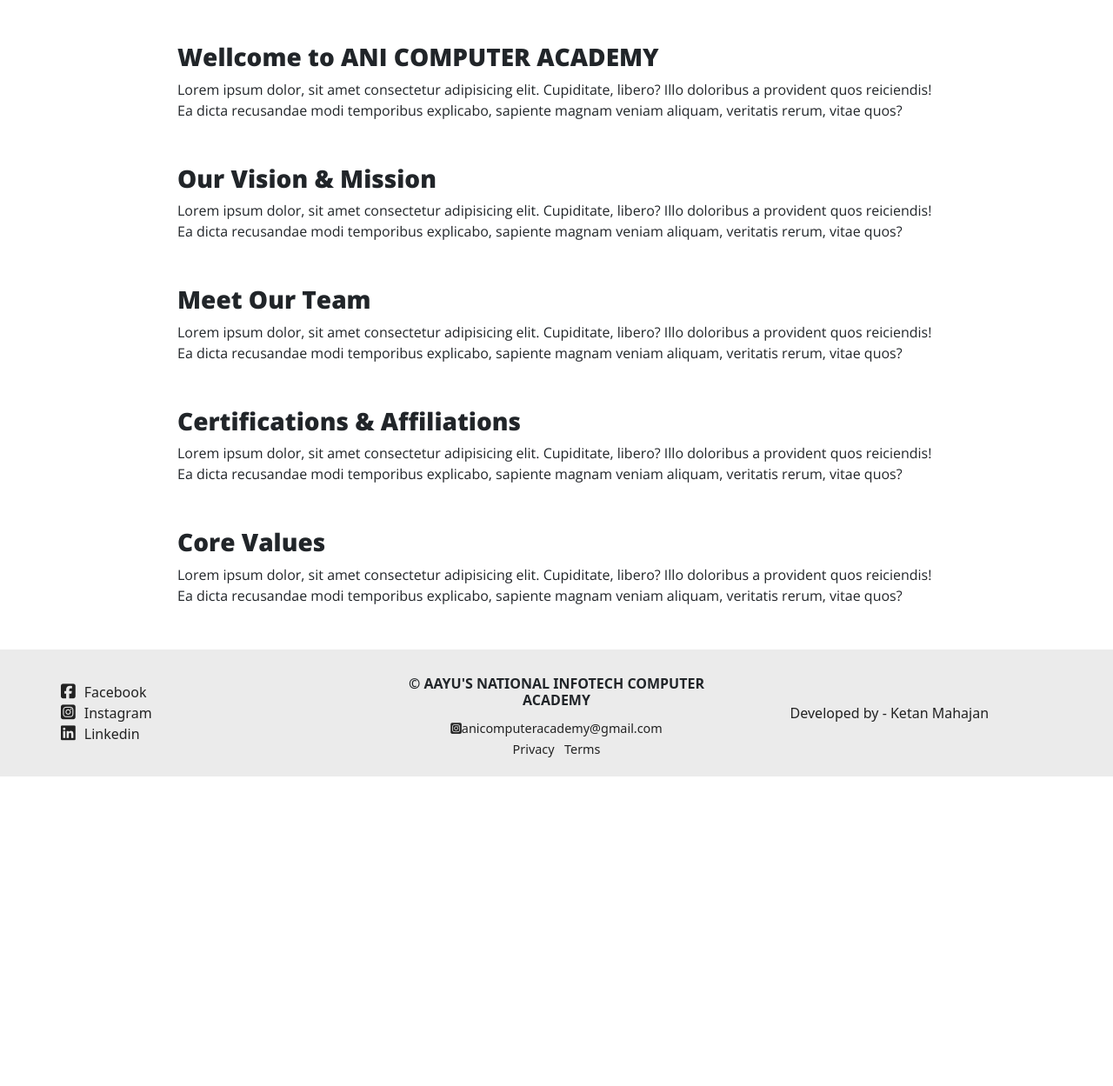
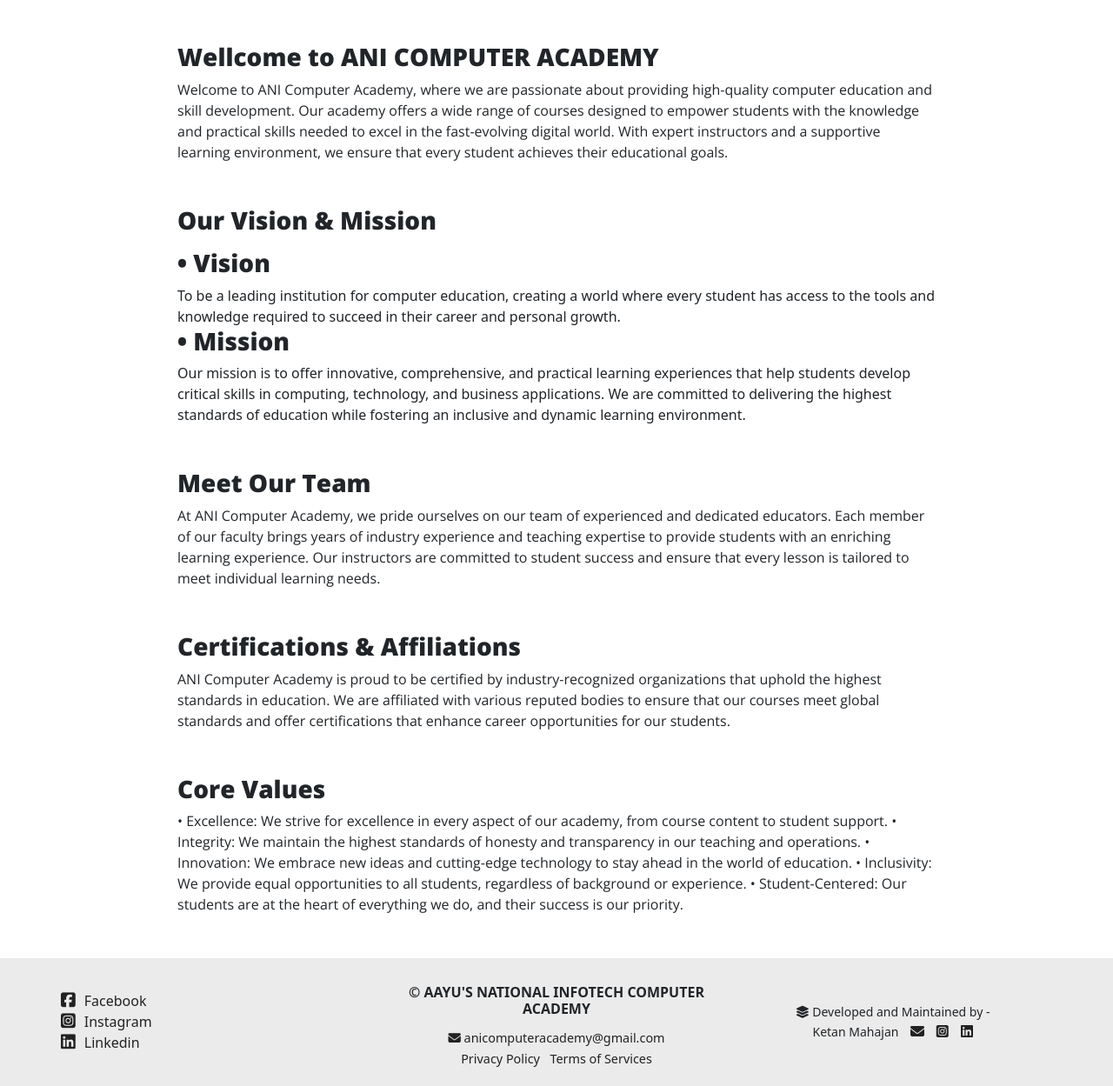
Before and after one commit to ketanmahajan24/anicomputeracademyanturli.com-, a Node server app: page /aboutUs in a window 1280 px wide. Shown: the part 839-2088 px from the top of the page at 87% size. Before the commit the page ends 1732 px from the top, so only its background shows below. Run offline with Node 20, Linux system fonts and the light colour scheme; some libraries are stand-ins or nearby versions; some web fonts are replaced.

Commit message:
Initial commit

```diff
--- a/app.js
+++ b/app.js
@@ -74,6 +74,22 @@ app.get("/contact",(req,res)=>{
 })
 app.get("/student-login",(req,res)=>{
   res.render("./loginpage/student-login.ejs");
+})
+
+app.get("/privacy-policy",(req,res)=>{
+  res.render("./legal/privacy.ejs");
+})
+
+app.get("/Terms-of-Service",(req,res)=>{
+  res.render("./legal/terms.ejs");
+})
+
+app.get("/legal-certificate-india-iso",(req,res)=>{
+  res.render("./legal/iso.ejs");
+})
+
+app.get("/legal-certificate-india-msme",(req,res)=>{
+  res.render("./legal/msme.ejs");
 })
 
 // ADMIN DASHBOARD
--- a/public/css/style.css
+++ b/public/css/style.css
@@ -38,7 +38,7 @@ body{
 /* navbar */
 .navbar-nav{
     background:rgba(0, 0, 0);
-    padding-left: 350px;
+    padding-left: 25%;
     display: flex;
     /* justify-content: fl; */
     justify-items: center;
@@ -161,6 +161,9 @@ footer {
     display: flex;
     flex-direction: column;
     /* align-items: center; */
+}
+.f-info-links{
+    font-size: 14px;
 }
 .f-info-socials a,
 .f-info-links a,
@@ -339,6 +342,14 @@ footer {
     width: 60%;
     height:100px;
     }
+}
+
+.certificate-link{
+    color: rgb(0, 10, 44);
+}
+.certificate-link:hover{
+
+    color: red;
 }
 /* certificate ended */
 
--- a/views/admin/students.ejs
+++ b/views/admin/students.ejs
@@ -6,7 +6,7 @@
      <form method="GET" action="/admin/students/new">
         <div class="row">
         <h1 class="col-9">Enrolled Students</h1>
-        <button class="col-2 btn btn-primary" style="margin: auto;"><i class="fa-solid fa-user-plus"></i> Add New User</button>
+        <button class="col-2 btn btn-primary" style="margin: auto;"><i class="fa-solid fa-user-plus"></i>Add New Student</button>
         </div>
      </form>
     <div class="container student-box">
--- a/views/includes/footer.ejs
+++ b/views/includes/footer.ejs
@@ -7,14 +7,21 @@
         </div>
         <div class="f-info-brand">
             <h6> &copy; AAYU'S NATIONAL INFOTECH COMPUTER ACADEMY</h6>
-            <a href="gmail.com"><i class="fa-brands fa-square-instagram"></i>anicomputeracademy@gmail.com</a>
+            <a class="email-tag"  href="https://mail.google.com/mail/?view=cm&fs=1&to=anicomputeracademy@gmail.com&su=Coaching%20Inquiry%20About%20Courses&body=Hello%2C%20I%20would%20like%20to%20inquire%20about%20the%20courses%20offered.%20Please%20provide%20me%20with%20more%20details."
+            target="_blank"> <i class="fa-solid fa-envelope"></i> anicomputeracademy@gmail.com</a>
 
             <br>
-            <a class="privacy-terms" href="/privacy"> Privacy </a> &MediumSpace;
-            <a class="privacy-terms" href="/terms"> Terms </a>
+            <a class="privacy-terms" href="/privacy-policy"> Privacy Policy </a> &MediumSpace;
+            <a class="privacy-terms" href="/Terms-of-Service"> Terms of Services </a>
         </div>
         <div class="f-info-links">
-            <a href="https://www.instagram.com/ketan_m24"> Developed by - Ketan Mahajan </a> &MediumSpace;
+            <i class="fa-solid fa-layer-group"></i> Developed and Maintained by -
+            <br>
+             Ketan Mahajan <a style="padding-left: 10px;"  href="https://mail.google.com/mail/?view=cm&fs=1&to=ketanmahajan2003@gmail.com&su=Website%20Development%20Inquiry&body=Hello%20Ketan%2C%0A%0AI%20would%20like%20to%20inquire%20about%20your%20website%20development%20services.%20Please%20provide%20me%20with%20more%20details."
+             target="_blank"> <i class="fa-solid fa-envelope"></i></a>
+             <a  style="padding-left: 10px;" href="https://www.instagram.com/ketan_m24/profilecard/?igsh=czdwcDBocTRoc3Zn"> <i class="fa-brands fa-square-instagram"></i> </a>
+             <a  style="padding-left: 10px;" href="https://www.linkedin.com/in/ketan-mahajan24/"> <i class="fa-brands fa-linkedin"></i> </a>
+
         </div>
     </div>
 </footer>
--- /dev/null
+++ b/views/legal/iso.ejs
@@ -0,0 +1 @@
+<img style="width: 90vw; margin: auto;"  src="/images/iso-certificate_page-0001.jpg" alt="ISO certificates INDIA ">
--- /dev/null
+++ b/views/legal/msme.ejs
@@ -0,0 +1 @@
+<img style="width: 90vw; margin: auto;" src="/images/msme-certificate.jpg" alt="ISO certificates INDIA ">
--- a/views/pages/aboutUs.ejs
+++ b/views/pages/aboutUs.ejs
@@ -36,19 +36,6 @@
     </div>
 
 
-
-
-
-
-
-
-
-
-
-
-
-
-
     <!-- WHY CHOOSE US ? SECTION IMG -->
 <div class="image-container">
   <div  class="image-zoom w-100"></div>
@@ -63,28 +50,37 @@
    <!-- /* WELCOME TO ANI */ -->
     <div class="container col-8 about-section offset-2">
      <h3 >Wellcome to ANI COMPUTER ACADEMY</h3>
-     <P>Lorem ipsum dolor, sit amet consectetur adipisicing elit. Cupiditate, libero? Illo doloribus a provident quos reiciendis! Ea dicta recusandae modi temporibus explicabo, sapiente magnam veniam aliquam, veritatis rerum, vitae quos?</P>
+     <P>Welcome to ANI Computer Academy, where we are passionate about providing high-quality computer education and skill development. Our academy offers a wide range of courses designed to empower students with the knowledge and practical skills needed to excel in the fast-evolving digital world. With expert instructors and a supportive learning environment, we ensure that every student achieves their educational goals.</P>
     </div>
 
    <!-- /* WELCOME TO ANI */ -->
     <div class="container col-8 about-section offset-2">
      <h3 >Our Vision & Mission </h3>
-     <P>Lorem ipsum dolor, sit amet consectetur adipisicing elit. Cupiditate, libero? Illo doloribus a provident quos reiciendis! Ea dicta recusandae modi temporibus explicabo, sapiente magnam veniam aliquam, veritatis rerum, vitae quos?</P>
+     <P><h3> &bull; Vision </h3>
+      To be a leading institution for computer education, creating a world where every student has access to the tools and knowledge required to succeed in their career and personal growth.
+
+      <h3> &bull; Mission </h3>
+      Our mission is to offer innovative, comprehensive, and practical learning experiences that help students develop critical skills in computing, technology, and business applications. We are committed to delivering the highest standards of education while fostering an inclusive and dynamic learning environment.</P>
     </div>
 
    <!-- /* WELCOME TO ANI */ -->
    <div class="container col-8 about-section offset-2">
     <h3 >Meet Our Team </h3>
-    <P>Lorem ipsum dolor, sit amet consectetur adipisicing elit. Cupiditate, libero? Illo doloribus a provident quos reiciendis! Ea dicta recusandae modi temporibus explicabo, sapiente magnam veniam aliquam, veritatis rerum, vitae quos?</P>
+    <P>At ANI Computer Academy, we pride ourselves on our team of experienced and dedicated educators. Each member of our faculty brings years of industry experience and teaching expertise to provide students with an enriching learning experience. Our instructors are committed to student success and ensure that every lesson is tailored to meet individual learning needs.</P>
    </div>
 
    <!-- /* WELCOME TO ANI */ -->
    <div class="container col-8 about-section offset-2">
     <h3 >Certifications & Affiliations</h3>
-    <P>Lorem ipsum dolor, sit amet consectetur adipisicing elit. Cupiditate, libero? Illo doloribus a provident quos reiciendis! Ea dicta recusandae modi temporibus explicabo, sapiente magnam veniam aliquam, veritatis rerum, vitae quos?</P>
+    <P>ANI Computer Academy is proud to be certified by industry-recognized organizations that uphold the highest standards in education. We are affiliated with various reputed bodies to ensure that our courses meet global standards and offer certifications that enhance career opportunities for our students.</P>
    </div>
    <!-- /* WELCOME TO ANI */ -->
    <div class="container col-8 about-section offset-2">
     <h3 >Core Values</h3>
-    <P>Lorem ipsum dolor, sit amet consectetur adipisicing elit. Cupiditate, libero? Illo doloribus a provident quos reiciendis! Ea dicta recusandae modi temporibus explicabo, sapiente magnam veniam aliquam, veritatis rerum, vitae quos?</P>
+    <P>
+      &bull; Excellence: We strive for excellence in every aspect of our academy, from course content to student support.
+      &bull; Integrity: We maintain the highest standards of honesty and transparency in our teaching and operations.
+      &bull; Innovation: We embrace new ideas and cutting-edge technology to stay ahead in the world of education.
+      &bull; Inclusivity: We provide equal opportunities to all students, regardless of background or experience.
+      &bull; Student-Centered: Our students are at the heart of everything we do, and their success is our priority.</P>
    </div>
--- a/views/pages/blogs.ejs
+++ b/views/pages/blogs.ejs
@@ -14,7 +14,7 @@
                 <span class="category-label">Activity</span>
                 <div class="content-overlay">
                     <div class="blog-title">Behind the Screens: Class Highlights and Events</div>
-                    <div class="blog-info">by Akshay jiri &bull; Nov 15, 2022 &bull; 5 min read</div>
+                    <div class="blog-info">by Akshay jiri &bull; Nov 1, 2024 </div>
                 </div>
             </div>
         </div>
@@ -25,7 +25,7 @@
                 <span class="category-label" style="background-color: #ffcc00;">Motivation</span>
                 <div class="content-overlay">
                     <div class="blog-title">Empower Yourself: Success Tips and Encouragement</div>
-                    <div class="blog-info">by Ketan Mahajan &bull; Aug 18, 2022</div>
+                    <div class="blog-info">by Akshay jiri &bull; Nov 10, 2024 </div>
                 </div>
             </div>
         </div>
@@ -35,7 +35,7 @@
                 <span class="category-label" style="background-color: #00ff00;">Skills</span>
                 <div class="content-overlay">
                     <div class="blog-title">Five intermediate guides to business</div>
-                    <div class="blog-info">by Joan &bull; Jun 3, 2022</div>
+                    <div class="blog-info">by Akshay jiri &bull; Nov 10, 2024 </div>
                 </div>
             </div>
         </div>
```
Also changed, not shown: views/legal/privacy.ejs (added, +21 -0 lines), views/legal/terms.ejs (added, +26 -0 lines), views/pages/contact.ejs (+4 -3 lines), views/pages/home.ejs (+4 -4 lines), public/images/iso-certificate_page-0001.jpg (added), public/images/msme-certificate.jpg (added), public/images/study-contain.png.
